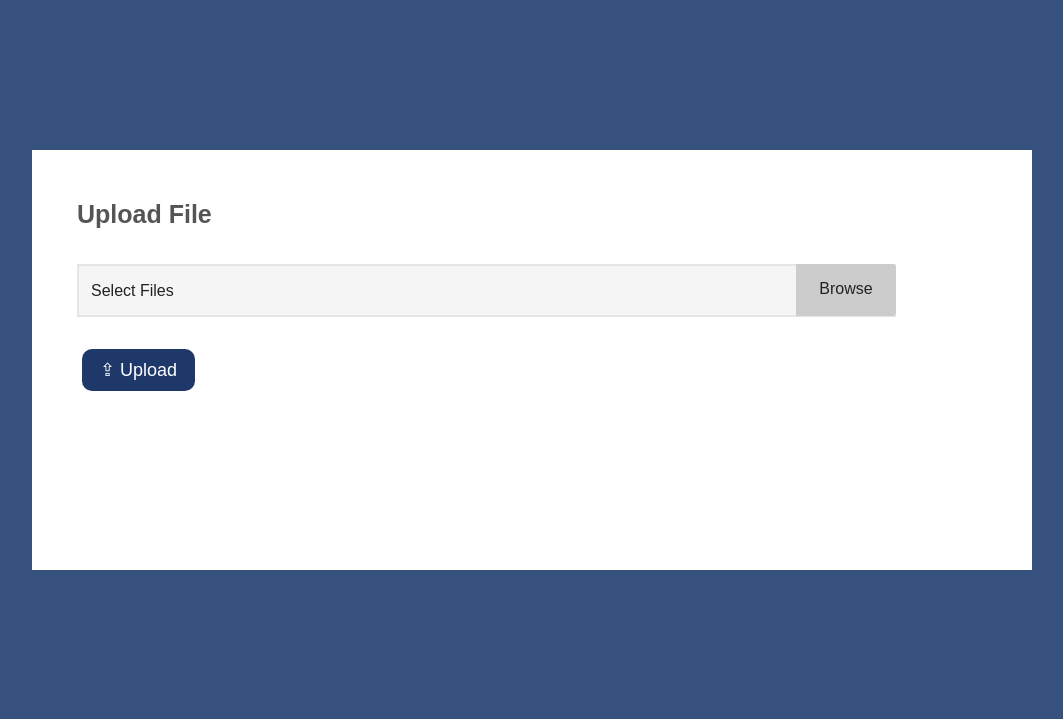
After one commit to sufyan-555/industrial_safety_app, a Flask app: page /upload in a window 1280 px wide. The commit adds this page. Shown: the top 719 px of the page, without its empty margins (108-1171 px from the left). Run offline with Flask 3, Linux system fonts and the light colour scheme.

Commit message:
video upload section added

```diff
--- a/app.py
+++ b/app.py
@@ -1,14 +1,12 @@
 import cv2
 import base64
-from flask import Flask, render_template, Response,request,redirect
+from flask import Flask, render_template, Response,request,redirect,flash
 from datetime import datetime,timedelta
 from flask_sqlalchemy import SQLAlchemy
 
 from models.r_zone import people_detection
 from models.fire_detection import fire_detection
 from models.gear_detection import gear_detection
-
-
 
 app = Flask(__name__)
 app.config['SQLALCHEMY_DATABASE_URI'] = 'sqlite:///alerts.db'
@@ -100,6 +98,11 @@ def index():
 @app.route('/login')
 def login():
     return redirect('/dashboard')
+
+@app.route('/upload')           #routing for video upload
+def upload():
+    return render_template('VideoUpload.html')
+
 
 @app.route('/submit_complaint', methods=['POST'])
 def submit_complaint():
--- /dev/null
+++ b/static/css/VideoUpload.css
@@ -0,0 +1,162 @@
+*{
+  padding: 0;
+  margin: 0;
+  box-sizing: border-box;
+  font-family: sans-serif;
+}
+body{
+  background: #37517e;
+  color: #222;
+
+}
+.upload
+{
+  width: 1000px;
+  height: 420px;
+  margin: 150px auto;
+  background: white;
+
+}
+
+form{
+  width: 96%;
+  height: 100%;
+  margin: auto;
+  padding: 20px;
+}
+
+form>p{
+  padding: 10px 5px;
+  font-size: 25px;
+  margin: 20px auto;
+  color: #555555;
+  font-weight: bolder;
+  font-size: 25px;
+}
+
+form div{
+  height: 60px;
+  margin: 20px auto;
+  padding: 5px;
+}
+
+form .pr
+{
+  height: 110px;
+  display: none;
+
+}
+
+form div label{
+  background: #f5f5f5;
+  display: block;
+  padding: 12px;
+  width: 90%;
+  line-height: 25px;
+  border: 2px solid #e5e5e5;
+  position: relative;
+}
+
+form div label:before{
+
+position: absolute;
+content: "Browse";
+right:-2px;
+top: -2px;
+width: 100px;
+height: 107%;
+line-height: 50px;
+background:#cccccc ;
+text-align: center;
+border-radius: 0 4px 4px 0;
+cursor: pointer;
+}
+
+strong{
+  width: 100%;
+  height: 50%;
+  display: flex;
+  align-items: center;
+  justify-content: space-between;
+
+}
+
+strong h4{
+  background:rgb(50, 50, 50);
+  padding: 8px 20px;
+  color: white;
+  border-radius: 5px;
+
+}
+
+progress{
+  width:100%;
+  height: 30px;
+ /* -webkit-appearance:none; */
+  border-radius:5px;
+}
+progress::-webkit-progress-bar{
+  width: 100%;
+  height: 20px;
+  background-color: whitesmoke;
+}
+progress::-webkit-progress-value{
+  background: #00aced;
+}
+
+button{
+  margin: 10px;
+  padding:10px 18px;
+  color: white;
+  font-size: 18px;
+  outline: none;
+  border: none;
+  background: #1e3969;
+  cursor: pointer;
+  border-radius: 10px;
+}
+button:hover
+{
+  background:#37517e;
+}
+
+button span:nth-child(2),
+button.active span:first-child
+{
+  display: none;
+}
+button.active span:nth-child(2)
+{
+ display: inline-block;
+}
+button.cancle
+{
+  background: #959595;
+  visibility: hidden;
+}
+.uploading
+{
+  position: relative;
+  padding-left: 20px;
+
+}
+
+.uploading:before{
+  position: absolute;
+  content: "";
+  left: -12px;
+  top: 0;
+  width: 20px;
+  height: 20px;
+  border-radius: 20px;
+  border: 2px solid;
+  border-color: white transparent white transparent;
+  animation: rotate 1s infinite;
+}
+
+@keyframes rotate
+{
+  to{
+    transform:rotate(360deg);
+  }
+}
--- a/static/css/style.css
+++ b/static/css/style.css
@@ -3,8 +3,6 @@
 
 /* Customize navbar background color */
 /* style.css */
-
-
 
 /* Style form input fields */
 .form-control {
--- /dev/null
+++ b/static/js/VideoUpload.js
@@ -0,0 +1,68 @@
+let file=document.getElementById('upload');
+let button=document.getElementsByTagName('button');
+let progress = document.querySelector('progress');
+
+let p_i=document.querySelector('.progress-indicator');
+let load=0;
+let proces="";
+
+file.oninput=()=>
+{
+    let filename=file.files[0].name;
+    let extension=filename.split('.').pop();
+    let filesize=file.files[0].size;
+    if(filesize<=1000000)
+    {
+        filesize=(filesize/1000).toFixed(2)+'kb';
+    }
+    if(filesize==1000000||filesize<=1000000000)
+    {
+        filesize=(filesize/1000000).toFixed(2)+'mb';
+    }
+    if(filesize==1000000000||filesize<=1000000000000)
+    {
+        filesize=(filesize/1000000000).toFixed(2)+'gb';
+    }
+    document.querySelector('label').innerText=filename;
+    document.querySelector('.ex').innerText=extension;
+    document.querySelector('.size').innerText=filesize;
+    getFile(filename);
+}
+let upload=()=>{
+    if(load>=100)
+    {
+        clearInterval(proces);
+        p_i.innerHTML='100%'+ ' ' + 'upload completed';
+        button[0].classList.remove('active');
+    }
+    else{
+        load++;
+        progress.value=load;
+        p_i.innerHTML=load+'%'+' '+'upload';
+        button[1].onclick=e=>
+        {
+            e.preventDefault();
+            clearInterval(proces);
+            document.querySelector('.pr').style.display="none";
+            button[1].style.visibility='hidden';
+            button[0].classList.remove('active');
+        }
+    }
+}
+function getFile(filename)
+{
+    if(filename)
+    {
+        document.querySelector('.pr').style.display="block";
+        load=0;
+        progress.value=0;
+        p_i.innerText='';
+        button[0].onclick=e=>
+        {
+            e.preventDefault();
+            button[0].classList.add('active');
+            button[1].style.visibility='visible';
+            proces=setInterval(upload,100);
+        }
+    }
+}
--- /dev/null
+++ b/templates/VideoUpload.html
@@ -0,0 +1,36 @@
+<!DOCTYPE html>
+<html lang="en">
+<head>
+  <meta charset="UTF-8">
+  <meta name="viewport" content="width=device-width, initial-scale=1.0">
+  <title>Video Upload</title>
+  <link rel="stylesheet" type="text/css" href="/static/css/VideoUpload.css">
+
+</head>
+<body>
+
+  <section class="upload">
+    <form action="" autocomplete="off" enctype="multipart/form-data">
+      <p>Upload File</p>
+      <div>
+        <input type="file" id="upload" style="display: none;">
+        <label for="upload">Select Files</label>
+      </div>
+      <button><span>&#8682; Upload</span><span class="uploading">Uploading...</span></button>
+      <button class="cancle">Cancel Upload</button>
+      <div class="pr">
+        <strong>
+          <h4 class="ex">PDF</h4>
+          <h5 class="size">2.5kb</h5>
+        </strong>
+        <progress min="0" max="100" value="0"></progress>
+        <span class="progress-indicator"></span>
+      </div>
+
+  </form>
+  </section>
+
+
+</body>
+</html>
+<script type="text/javascript" src="/static/js/VideoUpload.js"></script>
--- a/templates/index.html
+++ b/templates/index.html
@@ -56,7 +56,7 @@
           <h1>Revolutionizing Industrial Safety</h1>
           <h2>with a cutting-edge solution to establish a safer and secure industrial environment.<br><br><br></h2>
           <div class="d-flex justify-content-center justify-content-lg-start">
-            <a href="#upload" class="btn-get-started scrollto">Ampilify Motion</a>
+            <a href="/upload" class="btn-get-started scrollto">Ampilify Motion</a>
           </div>
           <div class="d-flex justify-content-center justify-content-lg-start">
             <a href="#formpart" class="btn-get-started scrollto">Raise Complain</a>
@@ -71,10 +71,6 @@
   </section><!-- End Hero -->
 
   <main id="main">
-
-    <!--Form Part started -->
-
-
 
       <!--Form Part started -->
       <section id="formpart" class="formpart">
```
Also changed, not shown: instance/alerts.db.
